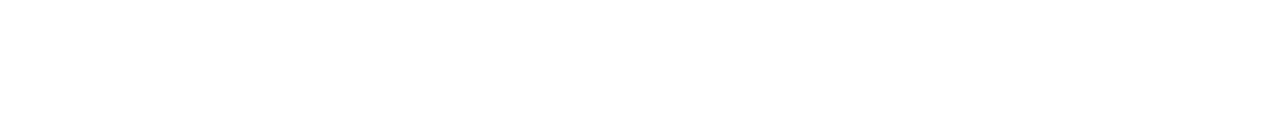
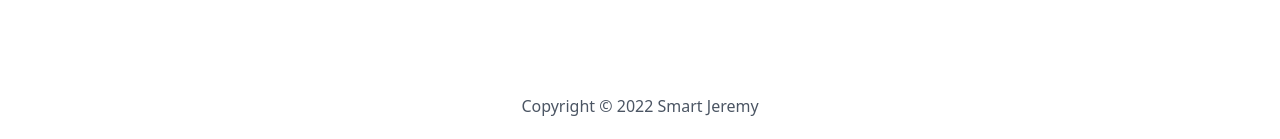
Before and after one commit to 9jacoderYT/google-search-engine, a Next.js app: page / in a window 1280 px wide. Shown: the part 658-797 px from the top of the page. Built offline with nearby package versions, Linux system fonts and the light colour scheme; no server answers.

Commit message:
Create footer component

```diff
--- /dev/null
+++ b/components/Footer.js
@@ -0,0 +1,11 @@
+import React from 'react'
+
+function Footer() {
+  return (
+    <footer className='absolute bottom-0 left-[50%] translate-x-[-50%]  whitespace-nowrap p-6 text-gray-600'>
+        <p>Copyright &copy; {new Date().getFullYear()} Smart Jeremy</p>
+    </footer>
+  )
+}
+
+export default Footer
--- a/pages/index.js
+++ b/pages/index.js
@@ -2,6 +2,7 @@
 import Image from "next/image";
 import Header from "../components/Header";
 import { SearchIcon, MicrophoneIcon } from "@heroicons/react/solid";
+import Footer from "../components/Footer";
 
 export default function Home() {
   return (
@@ -23,7 +24,7 @@
           alt="google-search"
           width="300"
           height="100"
-          objectFit='cover'
+          objectFit="cover"
           src="https://play-lh.googleusercontent.com/1-hPxafOxdYpYZEOKzNIkSP43HXCNftVJVttoo4ucl7rsMASXW3Xr6GlXURCubE1tA=w3840-h2160-rw"
         />
 
@@ -33,14 +34,16 @@
           <MicrophoneIcon className="h-5" />
         </div>
 
-        <div  className="flex flex-col sm:flex-row w-[50%] space-y-2 mt-8 sm:space-y-0 sm:space-x-4 justify-center">
-        <button className="btn">Google Search</button>
-        <button className="btn">I'm feeling lucky</button>
+        <div className="flex flex-col sm:flex-row w-[50%] space-y-2 mt-8 sm:space-y-0 sm:space-x-4 justify-center">
+          <button className="btn">Google Search</button>
+
+          <button className="btn">I'm feeling lucky</button>
         </div>
       </form>
 
       {/*
 Footer */}
+      <Footer />
     </div>
   );
 }
```
